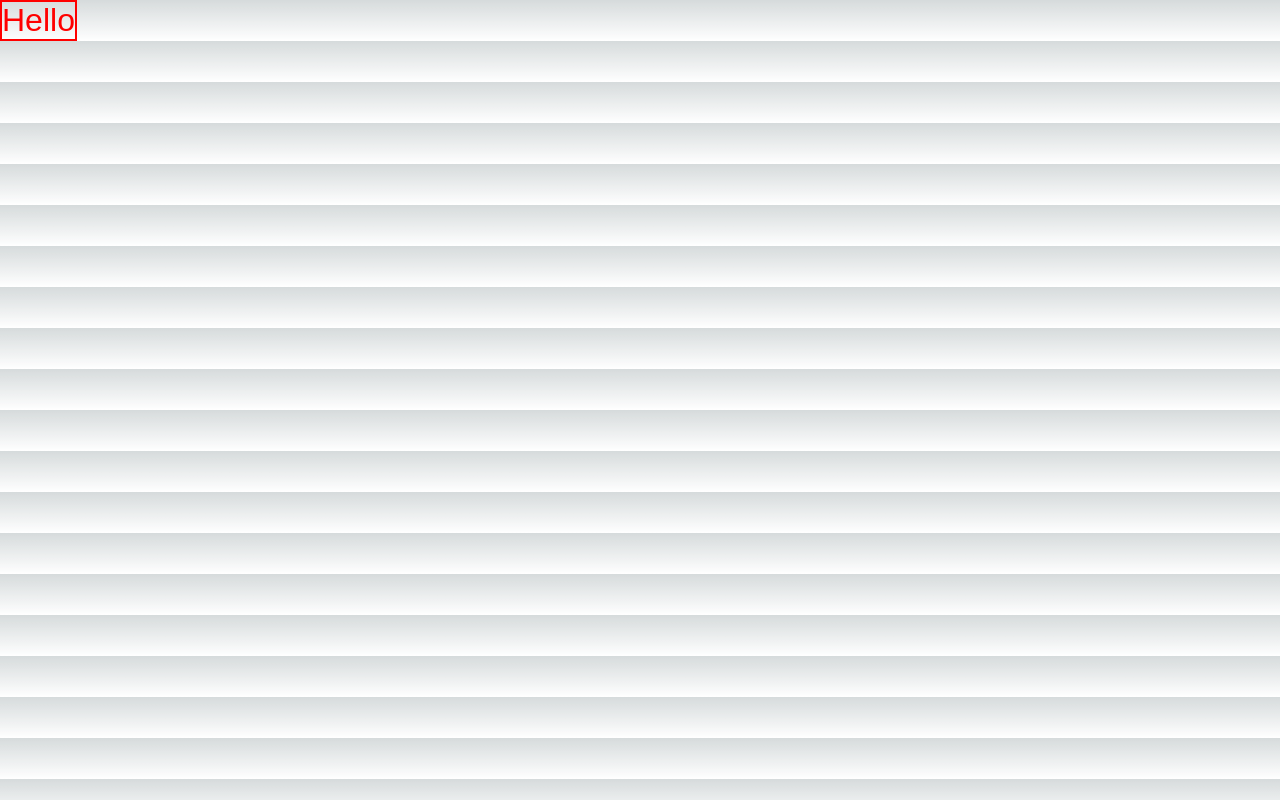
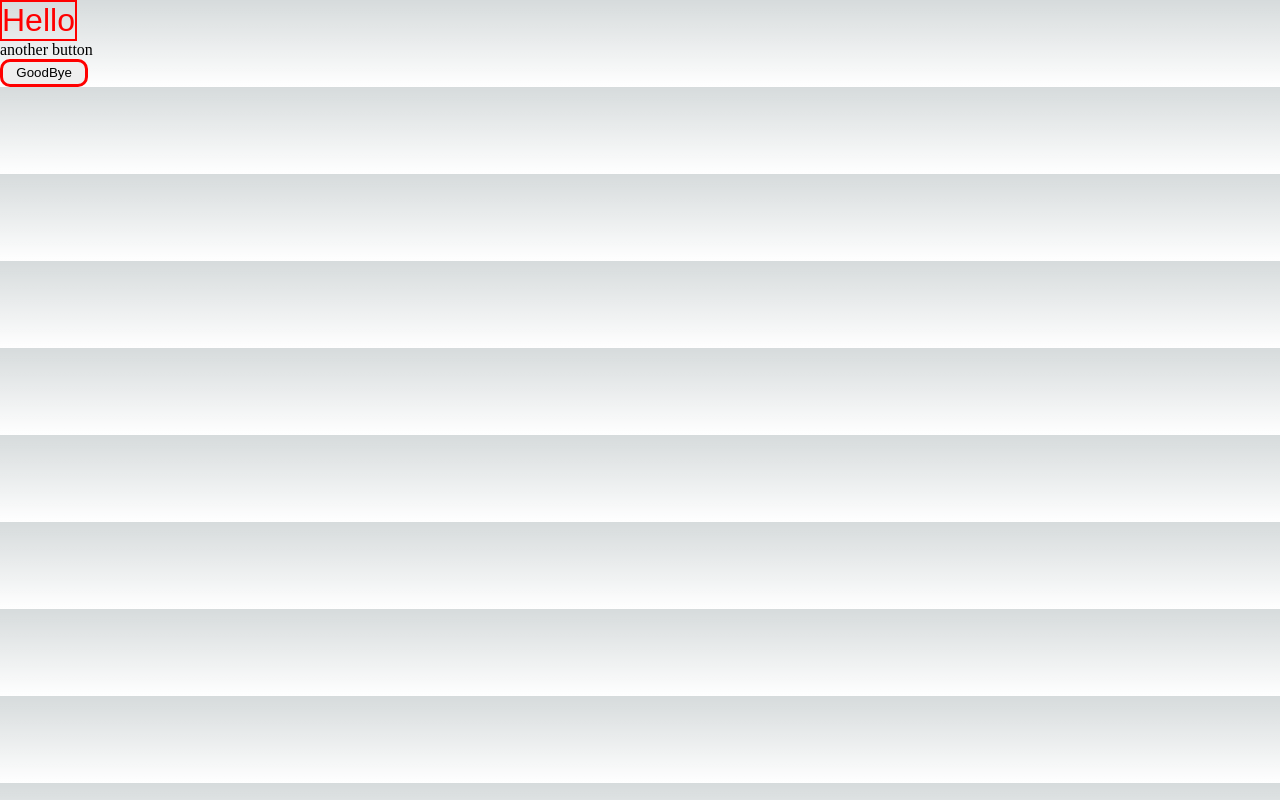
Before and after one commit to nkserveren26/testnextjs, a Next.js app: page /styledprops in a window 1280 px wide. Built offline with nearby package versions, Linux system fonts and the light colour scheme.

Commit message:
add another button in styledprops

```diff
--- a/src/pages/styledprops.tsx
+++ b/src/pages/styledprops.tsx
@@ -1,11 +1,19 @@
 import { NextPage } from "next";
-import styled from "styled-components";
+import styled, { css } from "styled-components";
 
 type ButtonProps = {
     backGroundColor: string,
     color: string
 }
 
+//styled-componentは、cssの定義を共通化して各コンポーネントで再利用できる
+const redBox = css`
+    padding: 0.25em 1em;
+    border: 3px solid #ff0000;
+    border-radius: 10px;
+`;
+
+//styled-componentで定義したコンポーネントの先頭文字は大文字にする。小文字だとエラーになる
 const Button = styled.button<ButtonProps>`
     /* color, background, borderはpropsの値を使用 */
     color: ${(props) => props.color};
@@ -13,7 +21,12 @@ const Button = styled.button<ButtonProps>`
     border: 2px solid ${(props) => props.color};
 
     font-size: 2em;
-`
+`;
+
+const AnotherButton = styled.button`
+    color: "blue";
+    ${redBox}
+`;
 
 const Styledprops: NextPage = () => {
     return (
@@ -21,6 +34,10 @@ const Styledprops: NextPage = () => {
             <Button color="#FF0000" backGroundColor="transparent">
                 Hello
             </Button>
+            <p>another button</p>
+            <AnotherButton>
+                GoodBye
+            </AnotherButton>
         </div>
     );
 }
```
